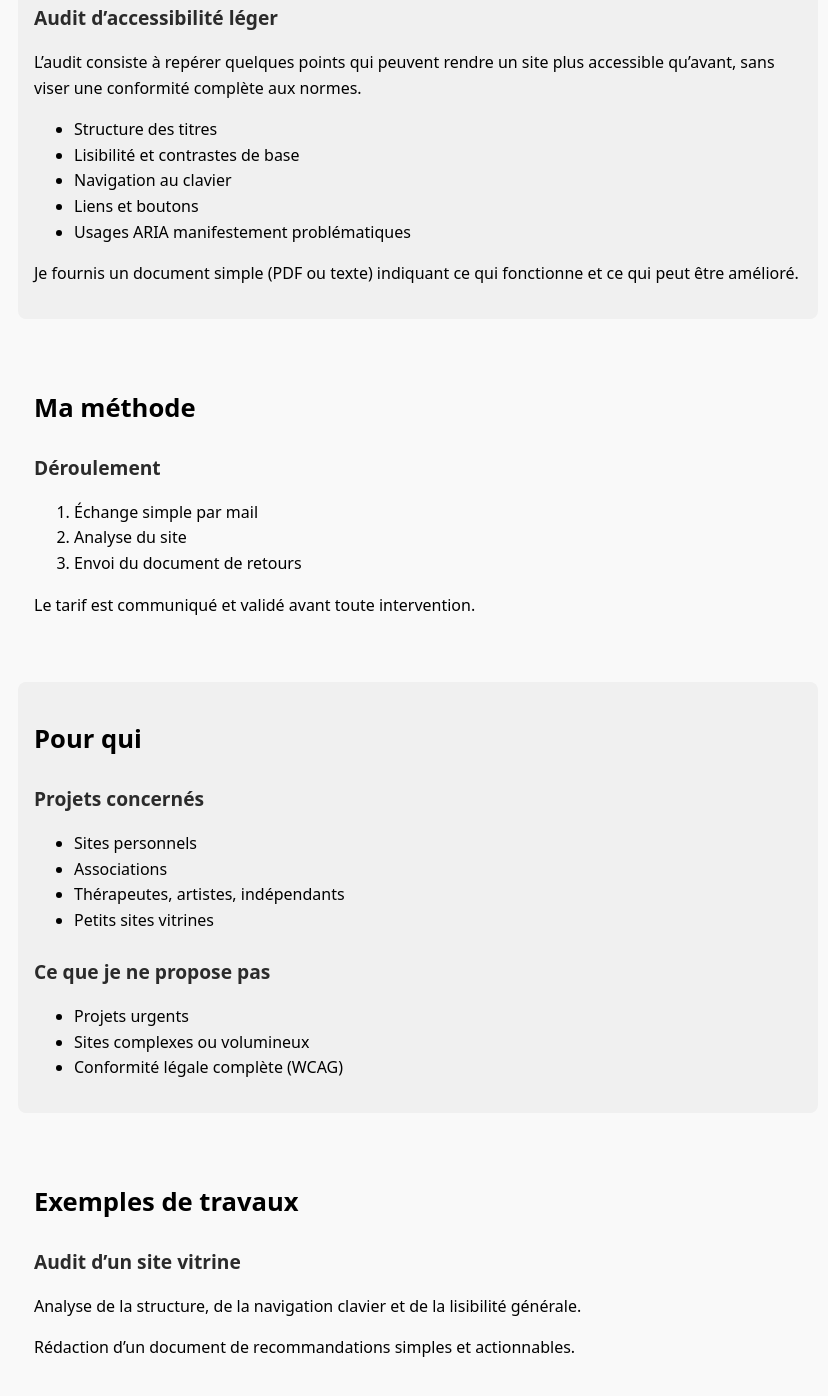
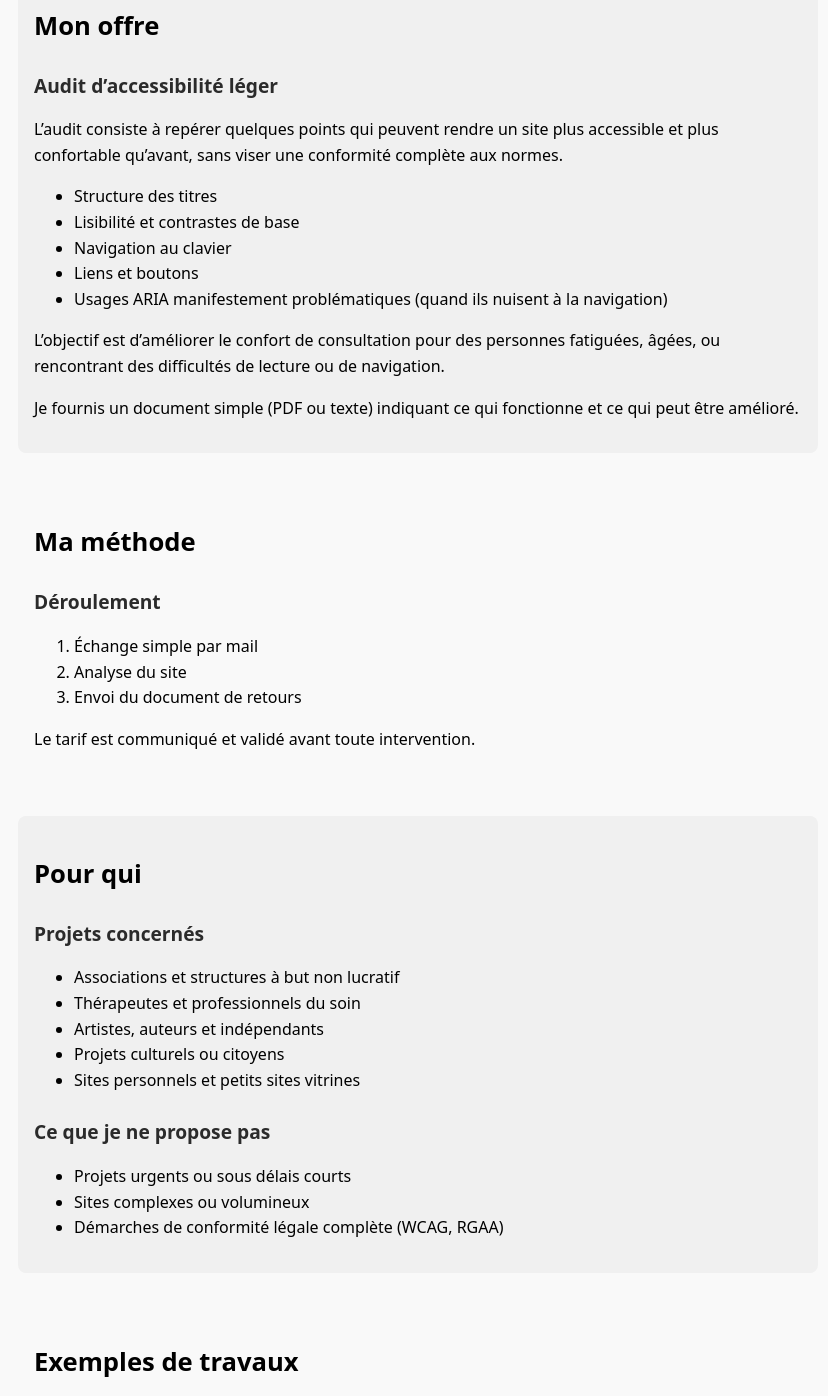
Before and after one commit to Lyjoyce/portfolio_audit_accessibilite_leger, a plain HTML site: page index.html in a window 1280 px wide. Shown: the part 649-2045 px from the top of the page, without its empty margins (222-1050 px from the left). Drawn offline with Linux system fonts and the light colour scheme.

Commit message:
index.html  : micro ajustement, <li>Usages ARIA manifestement problématiques         (quand ils nuisent à la navigation)</li>

```diff
--- a/index.html
+++ b/index.html
@@ -1,5 +1,6 @@
 <!DOCTYPE html>
 <html lang="fr">
+
 <head>
     <meta charset="UTF-8">
     <title>Sabrina.L — Audit d’accessibilité léger</title>
@@ -44,6 +45,11 @@
                     destinés à améliorer la lisibilité, la clarté
                     et le confort d’utilisation de sites web simples.
                 </p>
+                <p>
+                    Concrètement, j’aide à repérer ce qui peut freiner l’accès à un site pour des personnes fatiguées,
+                    âgées ou en situation de handicap,
+                    puis je propose des améliorations simples et réalistes.
+                </p>
 
                 <p>
                     Mon approche est volontairement limitée,
@@ -61,7 +67,7 @@
 
                 <p>
                     L’audit consiste à repérer quelques points
-                qui peuvent rendre un site plus accessible qu’avant,
+                    qui peuvent rendre un site plus accessible et plus confortable qu’avant,
                     sans viser une conformité complète aux normes.
                 </p>
 
@@ -70,14 +76,22 @@
                     <li>Lisibilité et contrastes de base</li>
                     <li>Navigation au clavier</li>
                     <li>Liens et boutons</li>
-                <li>Usages ARIA manifestement problématiques</li>
+                    <li>Usages ARIA manifestement problématiques
+                        (quand ils nuisent à la navigation)</li>
                 </ul>
+
+                <p>
+                    L’objectif est d’améliorer le confort de consultation
+                    pour des personnes fatiguées, âgées,
+                    ou rencontrant des difficultés de lecture ou de navigation.
+                </p>
 
                 <p>
                     Je fournis un document simple (PDF ou texte)
                     indiquant ce qui fonctionne
                     et ce qui peut être amélioré.
                 </p>
+
             </article>
         </section>
 
@@ -109,10 +123,11 @@
                 <h2>Projets concernés</h2>
 
                 <ul>
-                <li>Sites personnels</li>
-                <li>Associations</li>
-                <li>Thérapeutes, artistes, indépendants</li>
-                <li>Petits sites vitrines</li>
+                    <li>Associations et structures à but non lucratif</li>
+                    <li>Thérapeutes et professionnels du soin</li>
+                    <li>Artistes, auteurs et indépendants</li>
+                    <li>Projets culturels ou citoyens</li>
+                    <li>Sites personnels et petits sites vitrines</li>
                 </ul>
             </article>
 
@@ -120,9 +135,9 @@
                 <h2>Ce que je ne propose pas</h2>
 
                 <ul>
-                <li>Projets urgents</li>
+                    <li>Projets urgents ou sous délais courts</li>
                     <li>Sites complexes ou volumineux</li>
-                <li>Conformité légale complète (WCAG)</li>
+                    <li>Démarches de conformité légale complète (WCAG, RGAA)</li>
                 </ul>
             </article>
         </section>
@@ -174,4 +189,5 @@
     </footer>
 
 </body>
+
 </html>
```
Lines whose indentation alone changed are shown as unchanged.
